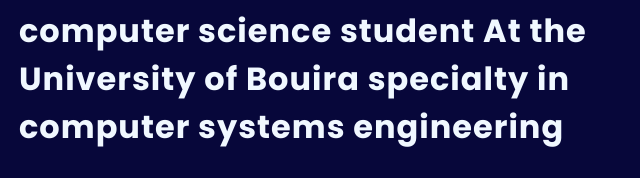
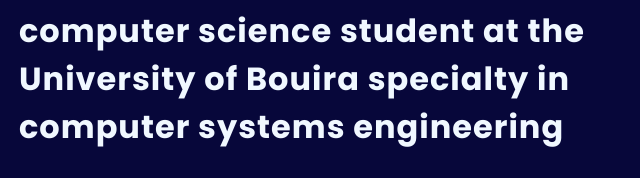
Before and after one commit to Khaleddrizi/portfolio, a plain HTML site: page index.html in a window 1280 px wide. Shown: the part 363-541 px from the top of the page, 471-1111 px from the left. Drawn offline with Linux system fonts and the light colour scheme.

Commit message:
Update index.html

```diff
--- a/index.html
+++ b/index.html
@@ -24,7 +24,7 @@
         </div>
         <div>
             <h2>Hello, Welcom to my portfolio I'm<br><span>Khaled Drizi</span></h2>
-            <h5>computer science student At the University of Bouira specialty in computer
+            <h5>computer science student at the University of Bouira specialty in computer
             systems engineering</h5>
             <div class="social-icons">
                 <a href="https://www.facebook.com/khaled.drizi.39/"><i class="fa-brands fa-facebook"></i></a>
```
